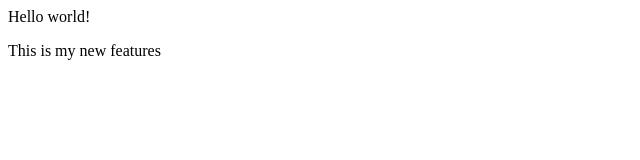
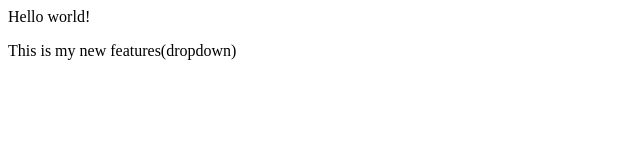
Before and after one commit to rochakgrg10/localrepo, a plain HTML site: page index.html in a window 1280 px wide. Shown: the full height of the page, 0-640 px from the left. Drawn offline with Linux system fonts and the light colour scheme.

Commit message:
dropdown

```diff
--- a/index.html
+++ b/index.html
@@ -1,2 +1,2 @@
 <p>Hello world!</p>
-<p>This is my new features</p>
+<p>This is my new features(dropdown)</p>
```
